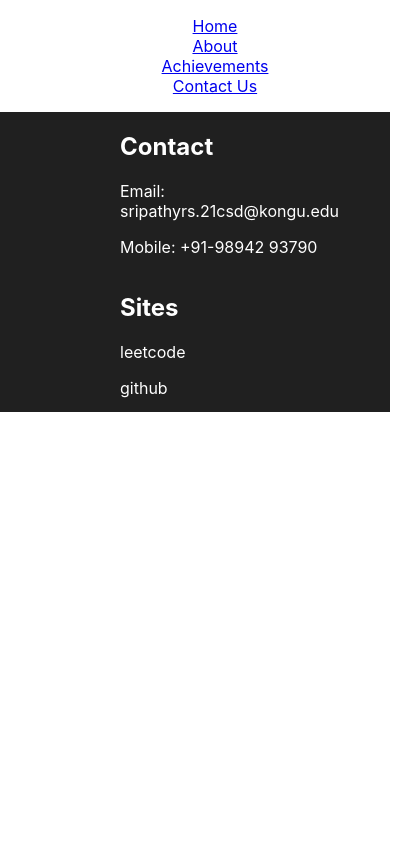
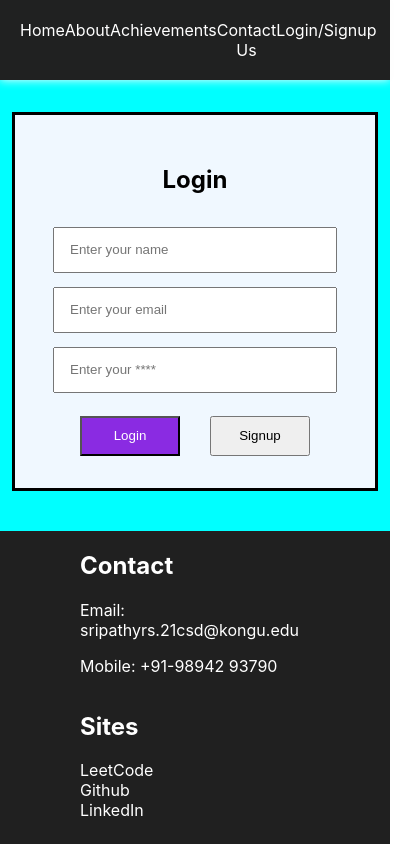
Before and after one commit to sripathy914/MERN-React, a React (Create React App) app: page /Login in a window 390 px wide. Shown: the top 844 px of the page, 418 px wide, since content can reach past the window. Built offline with nearby package versions, Linux system fonts and the light colour scheme.

Commit message:
committed the hooks

```diff
--- a/src/App.js
+++ b/src/App.js
@@ -3,7 +3,7 @@ import NavBar from './NavBar/NavBar';
 import About from './NavBar/About';
 import Achievements from './NavBar/Achiements'
 import ContactUs from './NavBar/ContactUs';
-// import Login from './NavBar/Login';
+import Login from './NavBar/Login';
 import Footer from './NavBar/Footer';
 import './NavBar/NavBar.css'
 
@@ -16,15 +16,16 @@ function App() {
   return (
     <div className="App">
       <BrowserRouter>
-          <NavBar/>
+          <NavBar />
           <Routes>
             <Route path="/Home" element={<Home/>}/>
             <Route path="/About" element={<About/>}/>
             <Route path="/Achievements" element={<Achievements/>}/>
             <Route path="/ContactUs" element={<ContactUs/>}/>
-            {/* <Route path="/Login" element={<Login/>}/> */}
+            <Route path="/Login" element={<Login/>}/>
           </Routes>
           <Footer />
+
       </BrowserRouter>
 
     </div>
--- a/src/NavBar/About.jsx
+++ b/src/NavBar/About.jsx
@@ -1,10 +1,17 @@
-import React from "react";
+import React, { useState } from "react";
 import './NavBar.css';
 
 const About = () =>{
+    const [college,updateCollege]=useState("KEC");
+    const clg = () =>{
+        console.log("Kongu engg clg");
+        updateCollege(college+"Kongu Engineering College");
+    }
+
     return(
         <div class="home">
-            <h1>This is About page</h1>
+            <h1>Welcome to {college}.</h1>
+            <button onDoubleClick={clg}>Update College Name</button>
         </div>
     )
 }
--- a/src/NavBar/Footer.css
+++ b/src/NavBar/Footer.css
@@ -1,9 +1,12 @@
 .Footer
 {
+
+
     width: 100%;
     height: 300px;
     background-color: rgb(32, 32, 32);
     color: white;
+
 
 }
 .FooterContent
@@ -14,13 +17,30 @@
     text-align: left;
     flex-wrap: wrap;
 }
+.linkcolor
+{
+    text-decoration: none;
+    color: inherit;
+    display: flex;
+    flex-direction: column;
+}
+.rowfooter
+{
+
+}
+
 @media (max-width:525px) {
     .FooterContent{
-        padding-left: 120px;
+        padding-left: 80px;
         padding-right: 120px;
         display: flex;
+        justify-content: left;
         flex-direction: column;
-
         text-align: left;
     }
+    .Footer
+    {
+        height: 520px;
+    }
+
 }
--- a/src/NavBar/Footer.jsx
+++ b/src/NavBar/Footer.jsx
@@ -13,9 +13,12 @@ const Footer = () => {
         </div>
         <div className="ContactInfo">
           <h2>Sites</h2>
-        <p>leetcode</p>
-        <p>github</p>
-        <p>LinkedIn</p>
+        <p>
+          <a href='https://leetcode.com/srisud04/' class="linkcolor" target='_blank' >LeetCode</a>
+          <a href='https://github.com/sripathy914/' class="linkcolor"  target='_blank'>Github</a>
+          <a href='https://www.linkedin.com/in/sripathy-sathyanarayanan-13317522a/' class="linkcolor"  target='_blank'>LinkedIn</a>
+          </p>
+
         </div>
 
         <div class="ContactInfo">
@@ -24,6 +27,7 @@ const Footer = () => {
             <br/>Namakkal - 637015</p>
         </div>
         </div>
+
     </div>
   );
 };
--- a/src/NavBar/Login.css
+++ b/src/NavBar/Login.css
@@ -31,6 +31,7 @@ input
     align-items: center;
     height: auto;
     padding: 20px;
+    margin-top: 15px;
 }
 .form2
 {
--- a/src/NavBar/Login.jsx
+++ b/src/NavBar/Login.jsx
@@ -5,7 +5,7 @@ const Login =() =>{
         return (
             <div class="container">
                 <div class="form1">
-                    <h1>Registration Form</h1>
+
                     <div class="form2">
                         <h2>Login</h2>
                         <form>
--- a/src/NavBar/NavBar.css
+++ b/src/NavBar/NavBar.css
@@ -1,17 +1,19 @@
 
-@media (max-width:425px)
+@media (max-width:525px)
 {
 ol{
     display: flex;
-    justify-content: space-evenly;
-    flex-direction: column;
+    justify-content:center;
+    flex-direction: row;
     width: auto;
-    list-style-type:none;
-
+    list-style-type: none;
+    background-color: rgb(32, 33, 33);
+    padding: 20px;
+    color: white;
+    margin: 0px;
 }
 }
-@media (min-width:500px)
-{
+
 ol{
     display: flex;
     justify-content: space-evenly;
@@ -24,7 +26,7 @@ ol{
     background-color: rgb(32, 33, 33);
     color: white;
     filter: drop-shadow(0px 0px 5px rgb(252, 252, 252));
-    font-size: large;
+    font-size: medium;
 
 
 }
@@ -40,6 +42,5 @@ ol{
     color: rgb(0, 0, 0);
     margin: 0px;
 
+
  }
-
-}
--- a/src/NavBar/NavBar.jsx
+++ b/src/NavBar/NavBar.jsx
@@ -8,7 +8,7 @@ const NavBar = () =>{
             <li><Link to="/About" class="navlink">About</Link></li>
             <li><Link to="/Achievements" class="navlink">Achievements</Link></li>
             <li><Link to="/ContactUs" class="navlink">Contact Us</Link></li>
-            {/* <li><Link to="/Login">Login/Signup</Link></li> */}
+             <li><Link to="/Login" class="navlink">Login/Signup</Link></li>
         </ol>
 
     )
```
